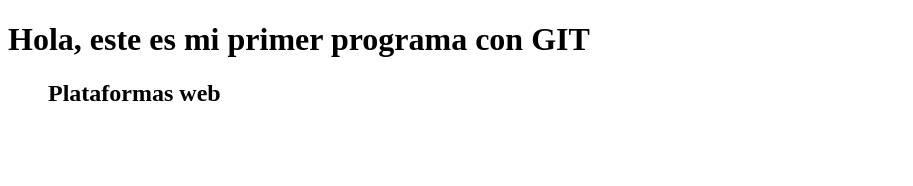
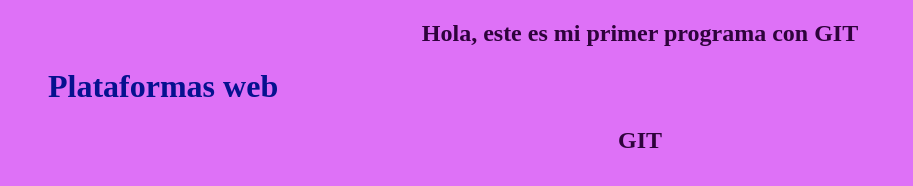
Before and after one commit to sarapink9/cursoGIT, a plain HTML site: page index.html in a window 1280 px wide. Shown: the whole page, without its empty margins (0-913 px from the left). Drawn offline with Linux system fonts and the light colour scheme.

Commit message:
css con HTML5

```diff
--- /dev/null
+++ b/CSS/estilos.css
@@ -0,0 +1,13 @@
+body {
+  background-color: #DE71F7;
+
+}
+
+ul {
+	color: #06118F;
+}
+
+h2 {
+	color: #2E033B;
+	text-align: center;
+}
--- a/index.html
+++ b/index.html
@@ -3,9 +3,11 @@
     <head>
         <meta charset="utf-8" />
         <title>Hola Mundo!</title>
+        <link rel="stylesheet" type="text/css" href="CSS/estilos.css">
     </head>
     <body>
-        <h1>Hola, este es mi primer programa con GIT</h1>
-        <ul><h2>Plataformas web</h2></ul>
+        <h2>Hola, este es mi primer programa con GIT</h2>
+        <ul><h1>Plataformas web</h1></ul>
+        <h2>GIT</h2>
     </body>
 </html>
```
Also changed, not shown: JS/javascript.js (added).
